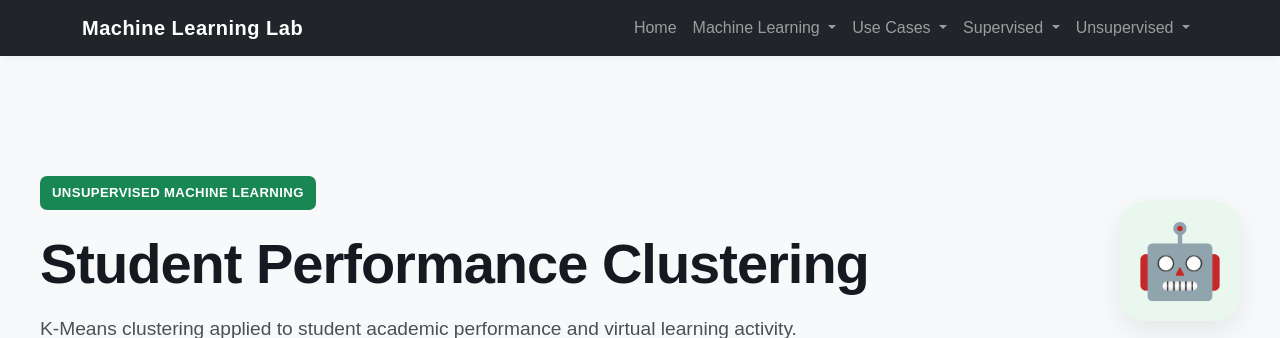
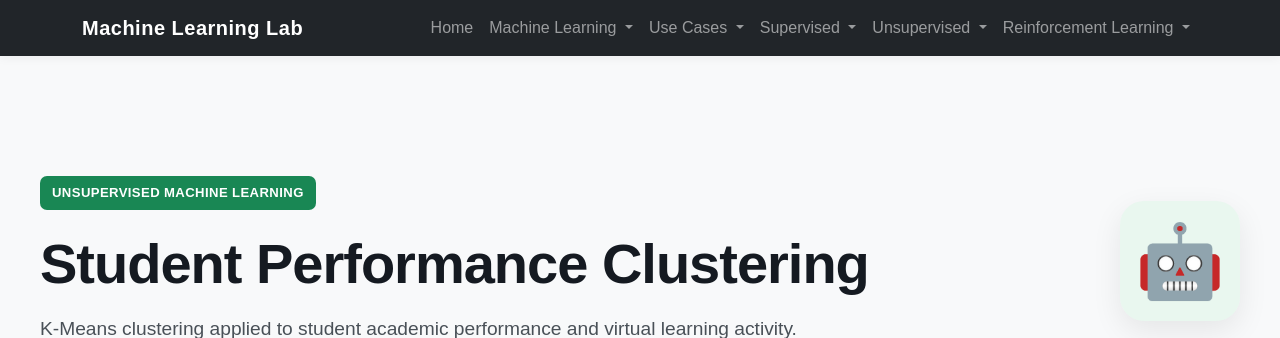
Before and after one commit to machinetrabajos01/machine-learning, a Flask app: page /unsupervised/clustering-application in a window 1280 px wide. Shown: the top 338 px of the page. Run offline with Flask 3, Linux system fonts and the light colour scheme; parts of the project's set-up code (start-up, migrations or seed data) failed here and were passed over.

Commit message:
Add Reinforcement Learning routes and navigation menu

```diff
--- a/app.py
+++ b/app.py
@@ -1,4 +1,5 @@
 from flask import Flask, render_template, request
+import rl_agent
 import pandas as pd
 import numpy as np
 import matplotlib.pyplot as plt
@@ -974,6 +975,45 @@ def logistic_regression_application():
     )
 
 
+# Reinforcement Learning routes
+
+@app.route("/reinforcement/concepts")
+def reinforcement_concepts():
+    return render_template(
+        "reinforcement_concepts.html",
+        grid=rl_agent.grid_view(),
+        rewards=rl_agent.REWARD_TABLE,
+        config=rl_agent.CONFIG,
+        start=rl_agent.START,
+        goal=rl_agent.GOAL
+    )
+
+
+@app.route("/reinforcement/application", methods=["GET", "POST"])
+def reinforcement_application():
+    results = None
+    path = None
+
+    # Training only runs when the Train Agent button sends a POST
+    if request.method == "POST":
+        results = rl_agent.train_agent()
+        path = results["evaluation"]["path"]
+
+    return render_template(
+        "reinforcement_application.html",
+        grid=rl_agent.grid_view(path),
+        counts=rl_agent.count_cells(),
+        rewards=rl_agent.REWARD_TABLE,
+        config_table=rl_agent.CONFIG_TABLE,
+        config=rl_agent.CONFIG,
+        actions=rl_agent.ACTIONS,
+        start=rl_agent.START,
+        goal=rl_agent.GOAL,
+        rows=rl_agent.ROWS,
+        cols=rl_agent.COLS,
+        results=results
+    )
+
 
 if __name__ == "__main__":
     app.run(debug=True)
--- a/templates/base.html
+++ b/templates/base.html
@@ -17,6 +17,13 @@
 
     <link
         href="https://cdn.jsdelivr.net/npm/bootstrap@5.3.3/dist/css/bootstrap.min.css"
+        rel="stylesheet"
+    >
+
+    <!-- Bootstrap Icons -->
+
+    <link
+        href="https://cdn.jsdelivr.net/npm/bootstrap-icons@1.11.3/font/bootstrap-icons.min.css"
         rel="stylesheet"
     >
 
@@ -372,11 +379,43 @@
 
                 </li>
 
-    </ul>
+                <!-- Reinforcement Learning -->
+                <li class="nav-item dropdown">
 
-    </ul>
+                    <a
+                        class="nav-link dropdown-toggle"
+                        href="#"
+                        role="button"
+                        data-bs-toggle="dropdown"
+                    >
+                        Reinforcement Learning
+                    </a>
 
-</li>
+                    <ul class="dropdown-menu dropdown-menu-end">
+
+                        <li>
+                            <a
+                                class="dropdown-item"
+                                href="{{ url_for('reinforcement_concepts') }}"
+                            >
+                                Concepts
+                            </a>
+                        </li>
+
+                        <li>
+                            <a
+                                class="dropdown-item"
+                                href="{{ url_for('reinforcement_application') }}"
+                            >
+                                Application
+                            </a>
+                        </li>
+
+                    </ul>
+
+                </li>
+
+                </ul>
 
             </div>
 
```
